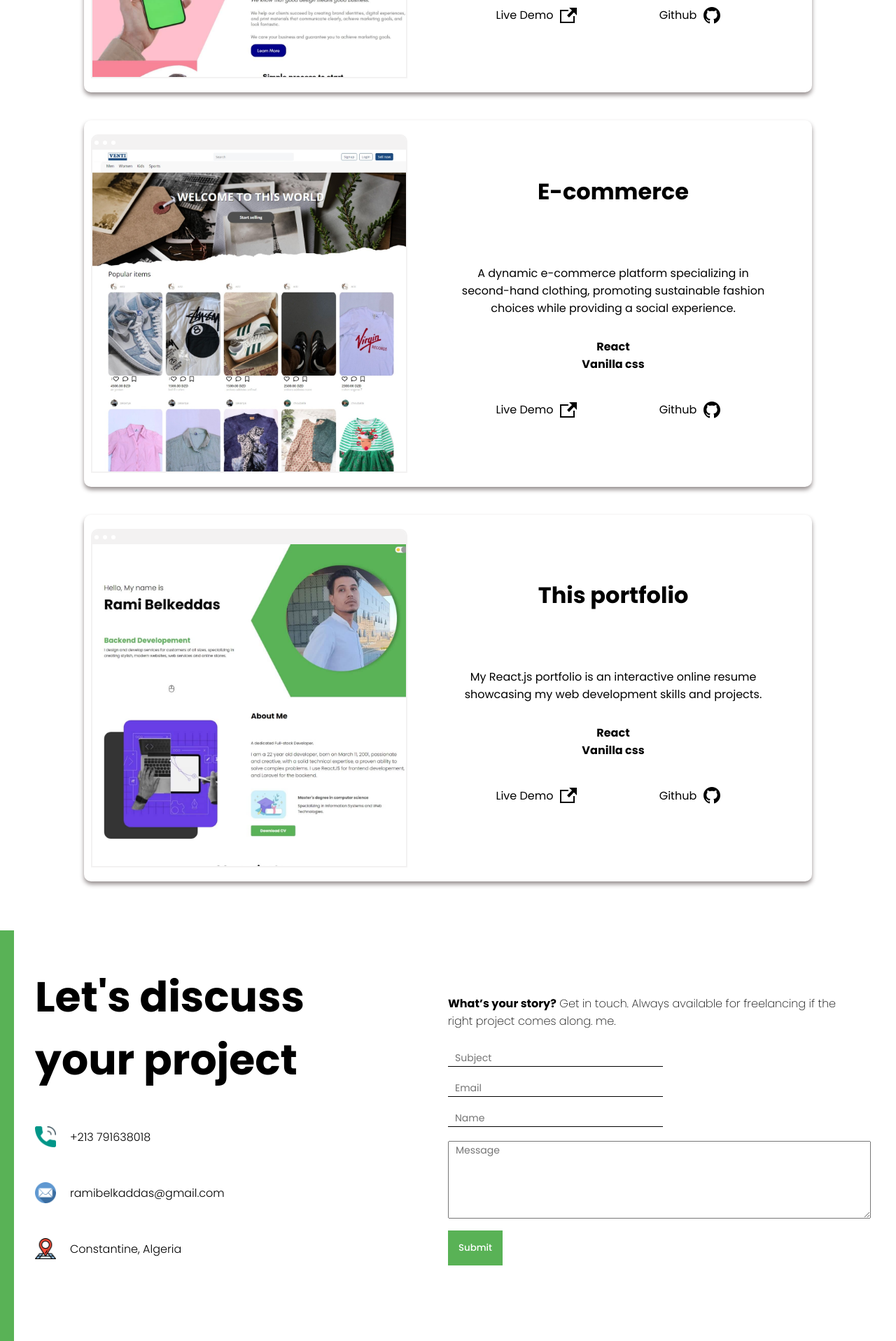
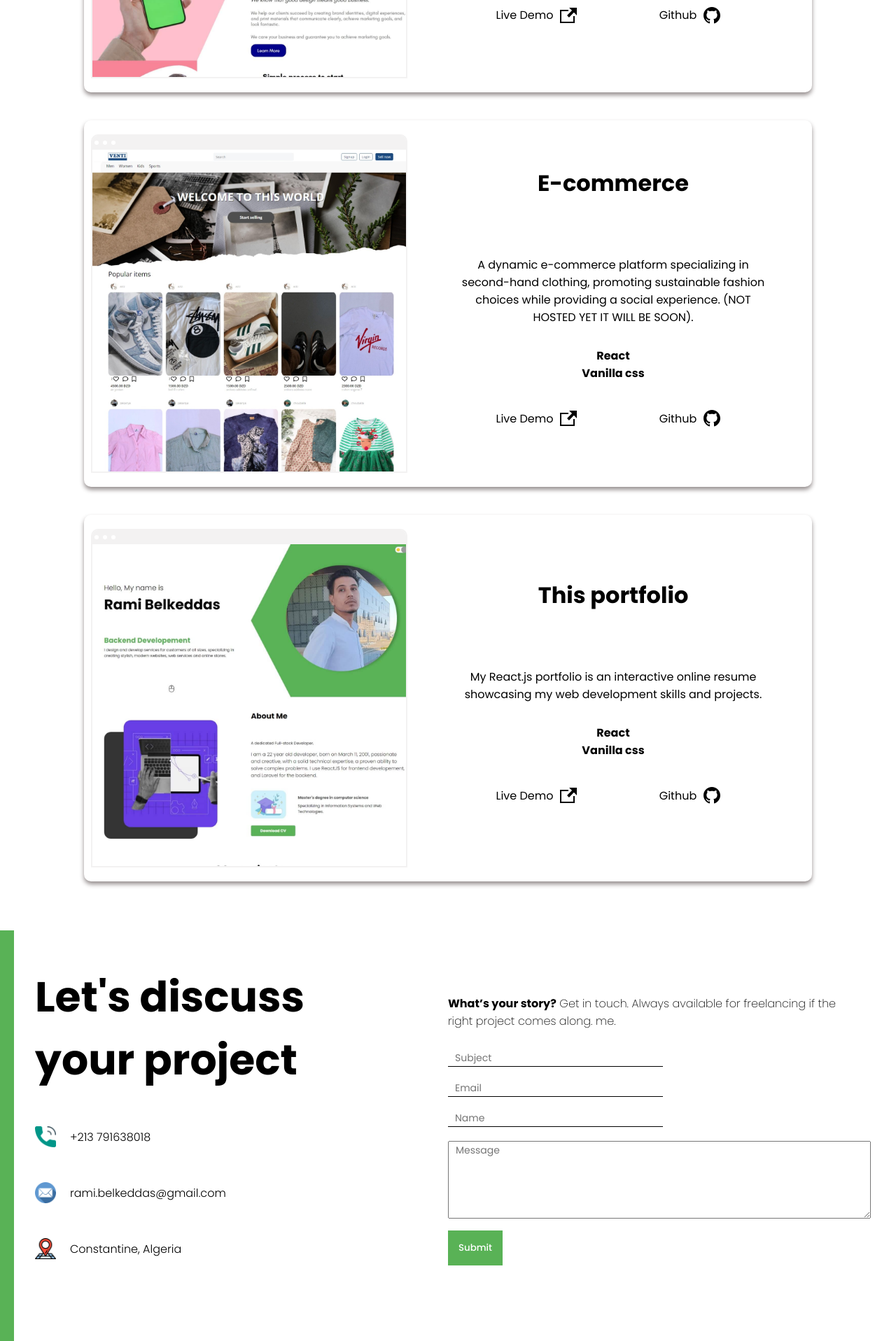
Before and after one commit to ramibelka/portfolio, a React (Create React App) app: page / in a window 1280 px wide. Shown: the part 2791-4708 px from the top of the page at 70% size. Built offline with nearby package versions, Linux system fonts and the light colour scheme.

Commit message:
Minor changes

```diff
--- a/src/components/Contact/Contact.jsx
+++ b/src/components/Contact/Contact.jsx
@@ -46,7 +46,7 @@ const Contact = () => {
             </div>
             <div className="c-info-item">
               <img className="c-icon" src={Email} alt="" />
-              ramibelkaddas@gmail.com
+              rami.belkeddas@gmail.com
             </div>
             <div className="c-info-item">
               <img className="c-icon" src={Address} alt="" />
--- a/src/data.js
+++ b/src/data.js
@@ -25,7 +25,7 @@ export const products = [
   {
     id: 1,
     title: "E-commerce",
-    desc: "A dynamic e-commerce platform specializing in second-hand clothing, promoting sustainable fashion choices while providing a social experience.",
+    desc: "A dynamic e-commerce platform specializing in second-hand clothing, promoting sustainable fashion choices while providing a social experience. (NOT HOSTED YET IT WILL BE SOON).",
     img: img1,
     link: "/",
     gitLink: "https://github.com/ramibelka/venti_frontend",
```
